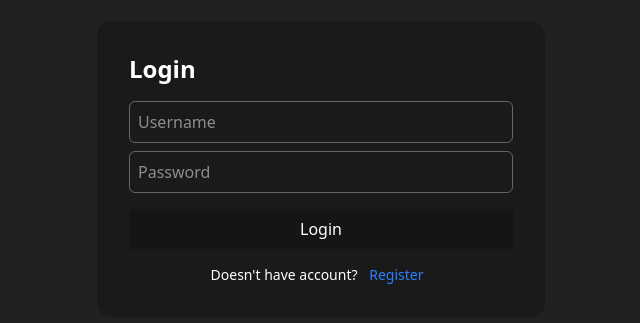
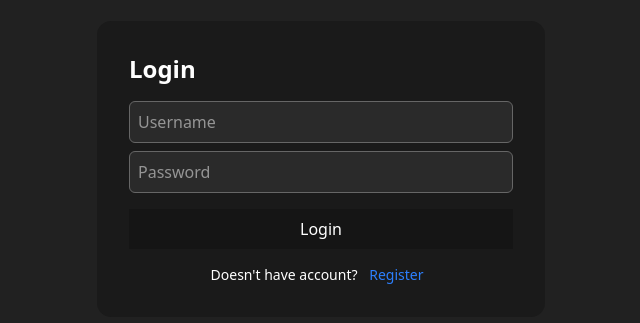
Before and after one commit to Bammcool2011/kanban-board-test, a Next.js app: page /login in a window 1280 px wide. Shown: the part 231-554 px from the top of the page, without its empty margins (319-959 px from the left). Built offline with nearby package versions, Linux system fonts and the light colour scheme.

Commit message:
change some styling

```diff
--- a/src/app/login/page.jsx
+++ b/src/app/login/page.jsx
@@ -38,13 +38,13 @@ export default function LoginPage() {
         </h1>
 
         <input
-          className="border border-[#666666] rounded-sm p-2 w-full mb-2"
+          className="border border-[#666666] rounded-sm p-2 w-full mb-2 bg-[#2A2A2A] text-white"
           placeholder="Username"
           value={username}
           onChange={(e) => setUsername(e.target.value)}
         />
         <input
-          className="border border-[#666666] rounded-sm p-2 w-full mb-4"
+          className="border border-[#666666] rounded-sm p-2 w-full mb-4 bg-[#2A2A2A] text-white"
           type="password"
           placeholder="Password"
           value={password}
@@ -52,7 +52,7 @@ export default function LoginPage() {
         />
 
         <button
-          className="bg-[#151515] text-white px-4 py-2 w-full"
+          className="bg-[#151515] text-white px-4 py-2 w-full hover:bg-[#202020]"
           onClick={handleSubmit}
         >
           {isRegister ? "Register" : "Login"}
@@ -61,7 +61,7 @@ export default function LoginPage() {
         <p className="mt-4 text-sm text-center">
           {isRegister ? "Have account?" : "Doesn't have account?"}{" "}
           <span
-            className="text-blue-500 cursor-pointer mx-2"
+            className="text-blue-500 cursor-pointer mx-2 hover:text-blue-400"
             onClick={() => setIsRegister(!isRegister)}
           >
             {isRegister ? "Login" : "Register"}
```
